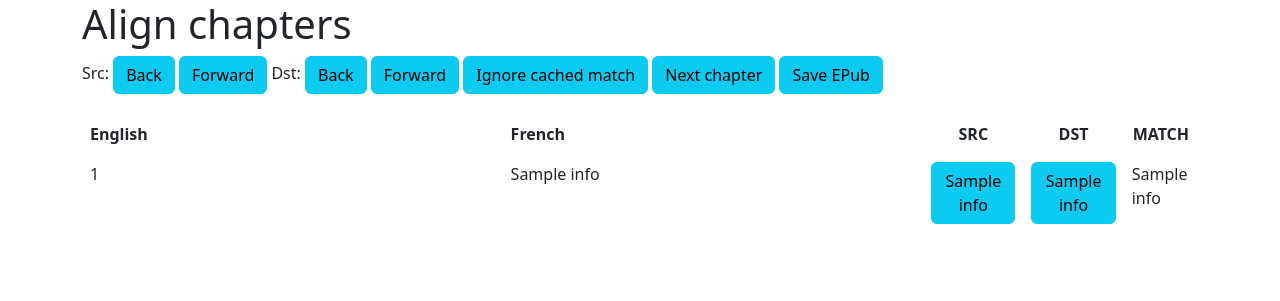
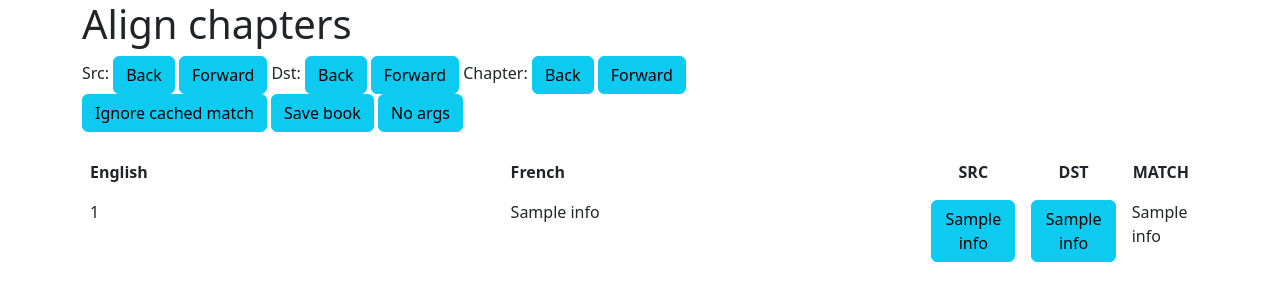
Before and after one commit to Pitrified/interleave-epub, a Flask app: template src/interleave_epub/flask_app/templates/align.html in a window 1280 px wide. Shown: the top 301 px of the page. Run offline with Flask 2, Linux system fonts and the light colour scheme; the template is opened without the code that fills it: most values are stand-ins (such as "Sample title", 1, 10 or a date in 2020).

Commit message:
Add func to change chapter

```diff
--- a/src/interleave_epub/flask_app/templates/align.html
+++ b/src/interleave_epub/flask_app/templates/align.html
@@ -6,6 +6,7 @@
 <!-- <img src="{{ sim_plot }}" alt="Similarity plot."> -->
 <!-- <img src="{{ match_plot }}" alt="Matching sent plot."> -->
 
+<div>
     <div>
         Src:
         <a class="btn btn-info" href="{{ url_for('epub_align_cache', src_move='back') }}">
@@ -21,15 +22,25 @@
         <a class="btn btn-info" href="{{ url_for('epub_align_cache', dst_move='forward') }}">
             Forward
         </a>
+        Chapter:
+        <a class="btn btn-info" href="{{ url_for('epub_align_cache', chap_move='back') }}">
+            Back
+        </a>
+        <a class="btn btn-info" href="{{ url_for('epub_align_cache', chap_move='forward') }}">
+            Forward
+        </a>
+    </div>
+    <div>
         <a class="btn btn-info" href="{{ url_for('epub_align_cache', ignore_cached_match=True) }}">
             Ignore cached match
         </a>
-    <a class="btn btn-info" href="{{ url_for('epub_align_cache', next_chapter=True) }}">
-        Next chapter
+        <a class="btn btn-info" href="{{ url_for('epub_align_cache', save_epub=True) }}">
+            Save book
         </a>
-    <a class="btn btn-info" href="{{ url_for('epub_align_cache', save_epub=True) }}">
-        Save EPub
+        <a class="btn btn-info" href="{{ url_for('epub_align_cache') }}">
+            No args
         </a>
+    </div>
 </div>
 
 <div style="padding: 20px 0 20px 0;">
```
Also changed, not shown: src/interleave_epub/flask_app/routes.py (+45 -9 lines). Lines whose indentation alone changed are shown as unchanged.
